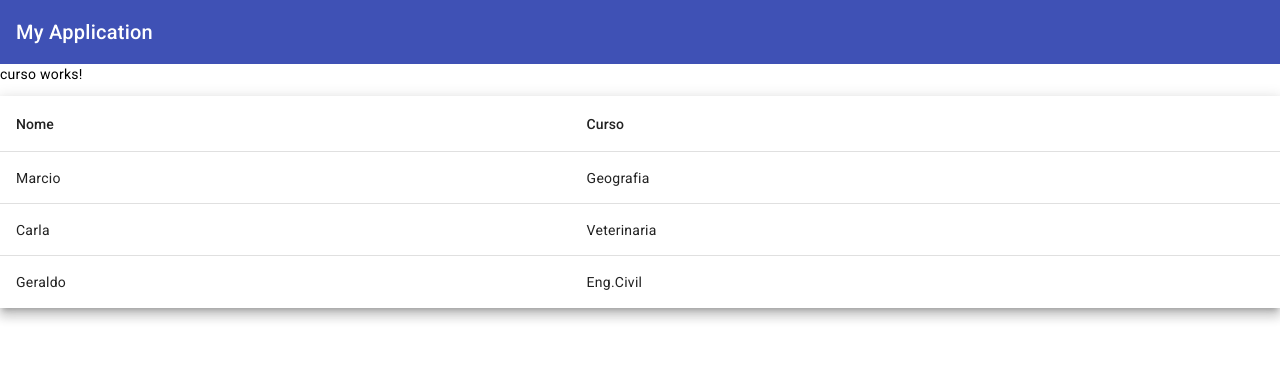
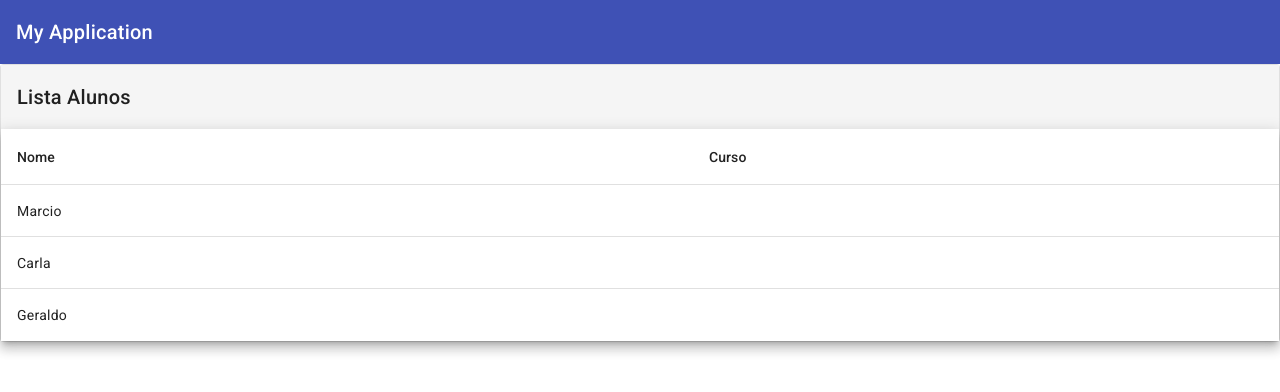
Before and after one commit to estudante668/angular-spring, an Angular app: page / in a window 1280 px wide. Shown: the top 392 px of the page. Built offline with nearby package versions, Linux system fonts and the light colour scheme.

Commit message:
Material pipe async

```diff
--- a/src/app/cursos/curso/curso.component.html
+++ b/src/app/cursos/curso/curso.component.html
@@ -1,21 +1,26 @@
-<p>curso works!</p>
+<mat-card appearance="outlined">
+  <mat-toolbar>
+    <span>Lista Alunos</span>
+  </mat-toolbar>
+  <div *ngIf="cursos$ | async as cursos; else loading">
     <table mat-table [dataSource]="cursos" class="mat-elevation-z8">
-
-    <!--- Note that these columns can be defined in any order.
-          The actual rendered columns are set as a property on the row definition" -->
-
-    <!-- Position Column -->
+      <!-- Nome Column -->
       <ng-container matColumnDef="nome">
         <th mat-header-cell *matHeaderCellDef> Nome </th>
         <td mat-cell *matCellDef="let element"> {{ element.nome }} </td>
       </ng-container>
 
-    <!-- Name Column -->
+      <!-- Curso Column -->
       <ng-container matColumnDef="curso">
         <th mat-header-cell *matHeaderCellDef> Curso </th>
-      <td mat-cell *matCellDef="let element"> {{element.categoria}} </td>
+        <td mat-cell *matCellDef="let element"> {{ element.curso }} </td>
       </ng-container>
 
       <tr mat-header-row *matHeaderRowDef="displayedColumns"></tr>
       <tr mat-row *matRowDef="let row; columns: displayedColumns;"></tr>
     </table>
+  </div>
+  <ng-template #loading>
+    <mat-spinner></mat-spinner>
+  </ng-template>
+</mat-card>
--- a/src/app/cursos/curso/curso.component.ts
+++ b/src/app/cursos/curso/curso.component.ts
@@ -4,23 +4,28 @@ import { MatTableModule } from '@angular/material/table';
 import { CursoService } from '../../servicos/curso.service';
 import { MatToolbarModule } from '@angular/material/toolbar';
 import { Observable } from 'rxjs';
+import { MatCardModule } from '@angular/material/card';
+import { MatProgressSpinnerModule } from '@angular/material/progress-spinner';
+import { CommonModule, NgIf } from '@angular/common';
+
+
 
 @Component({
   selector: 'app-curso',
   standalone: true,
-  imports: [MatTableModule, MatToolbarModule],
+  imports: [MatTableModule, MatToolbarModule, MatCardModule, MatProgressSpinnerModule, CommonModule],
   templateUrl: './curso.component.html',
   styleUrl: './curso.component.scss'
 })
 export class CursoComponent {
 
   displayedColumns: string[] = ['nome', 'curso'];
-  cursos: Observable<Curso[]>;
+  cursos$: Observable<Curso[]>;
 
 
   constructor(private servicosCursos: CursoService){
     //this.servicosCursos = new CursoService();
-    this.cursos = this.servicosCursos.listaUsuarios();
+    this.cursos$ = this.servicosCursos.listaUsuarios();
   }
 
 }
--- a/src/app/servicos/curso.service.ts
+++ b/src/app/servicos/curso.service.ts
@@ -1,6 +1,8 @@
 import { Injectable } from '@angular/core';
 import { Curso } from '../curso/objetos/curso';
 import { HttpClient } from '@angular/common/http';
+import { Observable, delay } from 'rxjs';
+import { tap } from 'node:test/reporters';
 
 @Injectable({
   providedIn: 'root'
```
Lines whose indentation alone changed are shown as unchanged.
